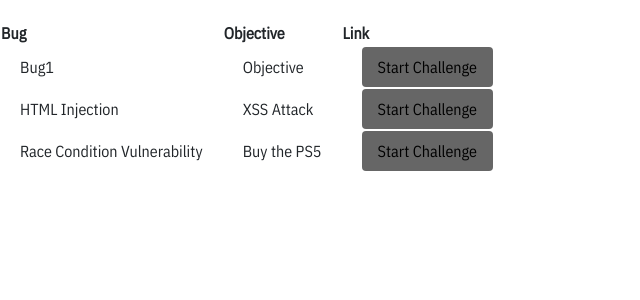
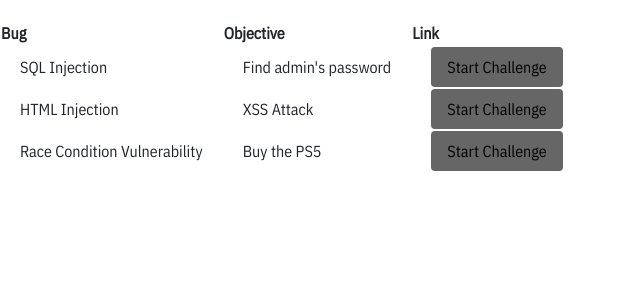
Before and after one commit to DavidHTwastaken/software-security-final-project, a Flask app: page /bugs in a window 1280 px wide. Shown: the part 89-389 px from the top of the page, without its empty margins (0-640 px from the left). Run offline with Flask 3, Linux system fonts and the light colour scheme; the visitor is signed in with stand-in values (Sample User, id 1); parts of the project's set-up code (start-up, migrations or seed data) failed here and were passed over; some libraries are stand-ins or nearby versions.

Commit message:
Fix circular import in shop. Remove unnecessary commands from Dockerfile. Add note to README.md. Add link to sql injection in bugs.html. Change layout in sql_injection.html.

```diff
--- a/app/compose.yaml
+++ b/app/compose.yaml
@@ -33,7 +33,7 @@ services:
     develop:
       watch:
         - action: sync
-          path: ./
+          path: src/
           target: /app
           ignore:
             - venv/
--- a/app/src/app.py
+++ b/app/src/app.py
@@ -6,7 +6,7 @@ from sql_injection import sql_injection
 app = Flask(__name__)
 db = DB()
 app.secret_key = b'83b1188d5ce6cdccd04d037ed9fec28c14836710841762555675f7d3e999e4d8'
-app.register_blueprint(sql_injection, url_prefix='sqli')
+app.register_blueprint(sql_injection, url_prefix='/sqli')
 
 
 @app.route('/')
--- a/app/src/templates/bugs.html
+++ b/app/src/templates/bugs.html
@@ -1,6 +1,4 @@
-{% extends 'base.html' %}
-
-{% block content %}
+{% extends 'base.html' %} {% block content %}
 <link rel="stylesheet" type="text/css" href="../static/css/bugs.css" />
 <table>
   <thead>
@@ -12,9 +10,9 @@
   </thead>
   <tbody>
     <tr>
-                <td>Bug1</td>
-                <td>Objective</td>
-                <td><a href="#">Start Challenge</a></td>
+      <td>SQL Injection</td>
+      <td>Find admin's password</td>
+      <td><a href="{{url_for('sql_injection.index')}}">Start Challenge</a></td>
     </tr>
     <tr>
       <td>HTML Injection</td>
```
Also changed, not shown: app/src/services/shop.py (+4 -3 lines), app/src/sql_injection/templates/sql_injection.html (+6 -11 lines), app/README.md, 1 other file. Lines whose indentation alone changed are shown as unchanged.
